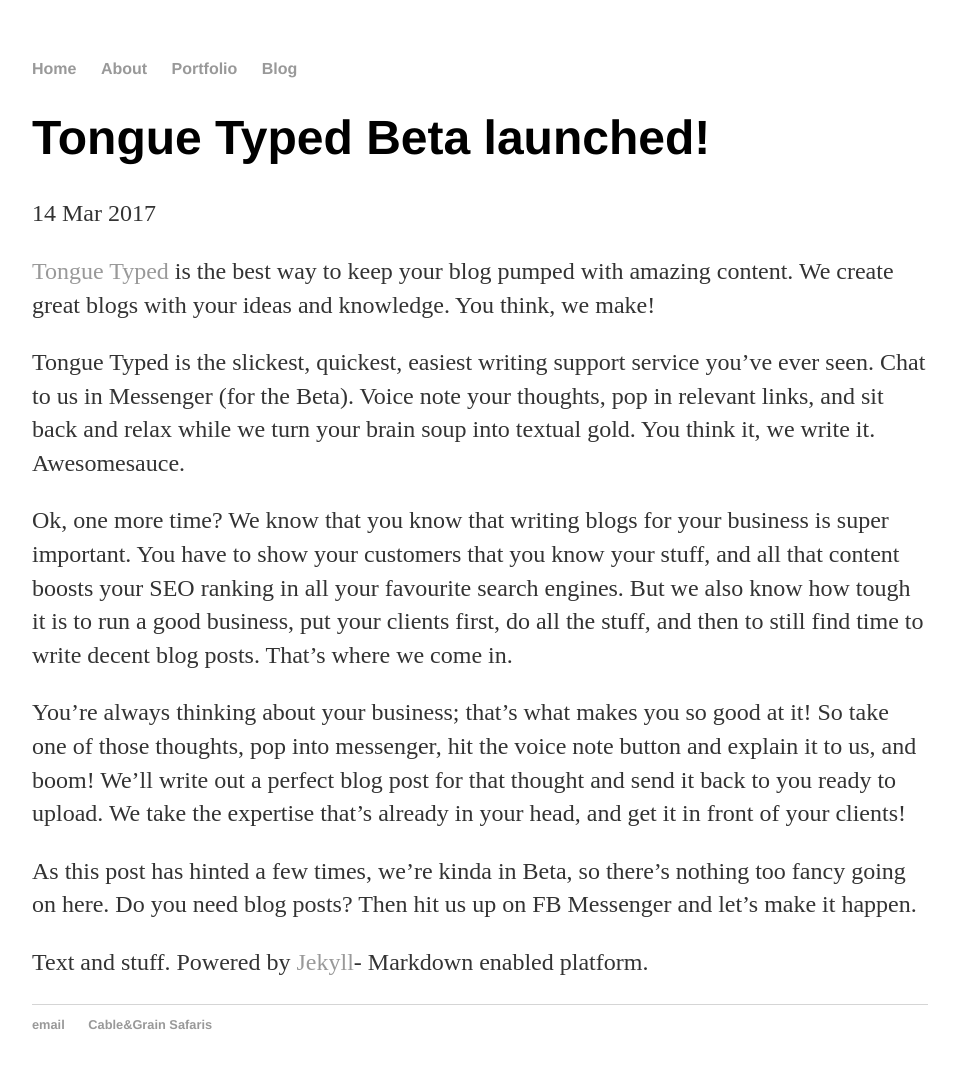
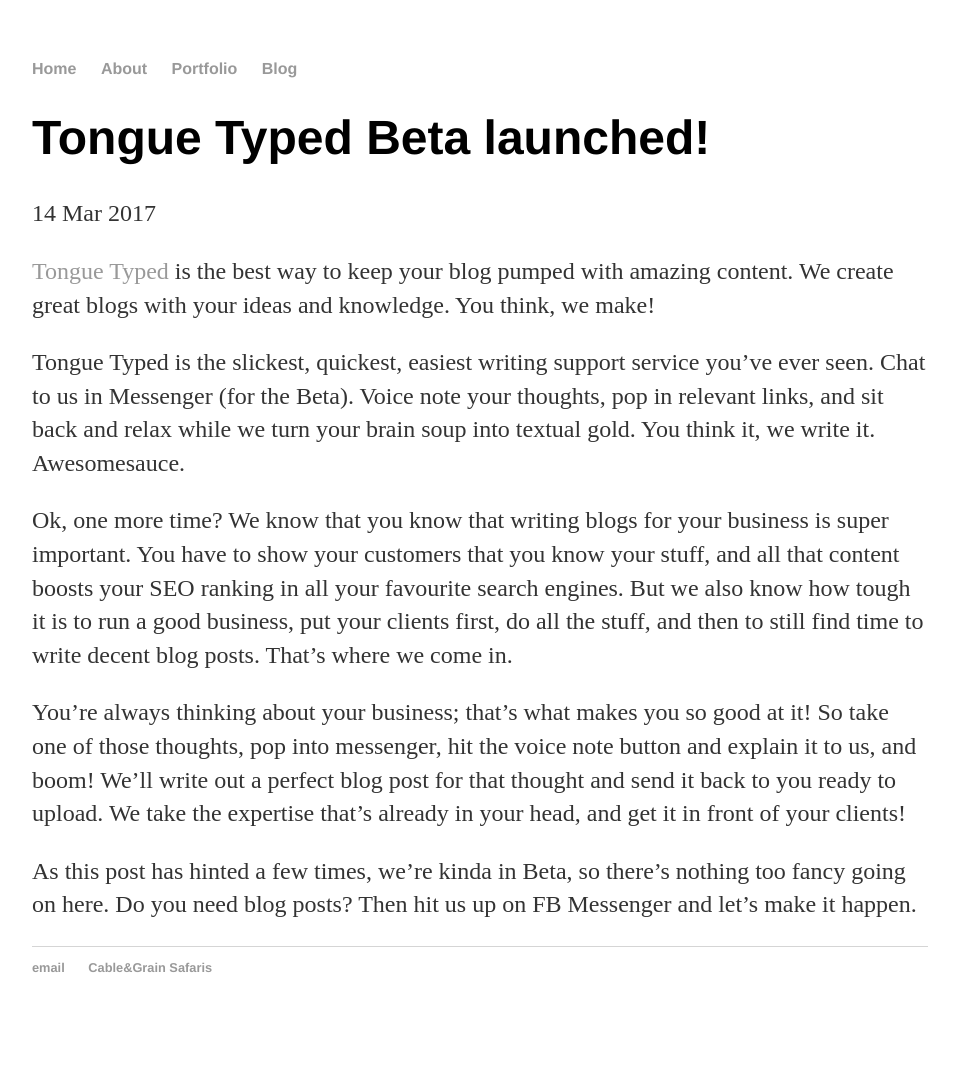
Before and after one commit to erikbrits/erikbrits.github.io, a Jekyll site: the page built from _posts/2017-03-14-Tongue-Typed-Beta.md, in a window 1280 px wide. Shown: the whole page, without its empty margins (160-1117 px from the left). Built offline with Jekyll 4.4.1, drawn with Linux system fonts in a browser that asks for light colours; after the commit the page ends 1035 px from its top, so only the background shows below that; some of the changed lines change nothing that is shown.

Commit message:
Update 2017-03-14-Tongue-Typed-Beta.md
updated url to launchrock

```diff
--- a/_posts/2017-03-14-Tongue-Typed-Beta.md
+++ b/_posts/2017-03-14-Tongue-Typed-Beta.md
@@ -4,7 +4,7 @@
 date: 2017-03-14
 ---
 
-[Tongue Typed](http://grnpt.co/tonguetbeta1) is the best way to keep your blog pumped with amazing content. We create great blogs with your ideas and knowledge. You think, we make!
+[Tongue Typed](http://tonguetyped.launchrock.com) is the best way to keep your blog pumped with amazing content. We create great blogs with your ideas and knowledge. You think, we make!
 
 Tongue Typed is the slickest, quickest, easiest writing support service you've ever seen. Chat to us in Messenger (for the Beta). Voice note your thoughts, pop in relevant links, and sit back and relax while we turn your brain soup into textual gold. You think it, we write it. Awesomesauce.
 
@@ -13,5 +13,3 @@
 You're always thinking about your business; that's what makes you so good at it! So take one of those thoughts, pop into messenger, hit the voice note button and explain it to us, and boom! We'll write out a perfect blog post for that thought and send it back to you ready to upload. We take the expertise that's already in your head, and get it in front of your clients!
 
 As this post has hinted a few times, we're kinda in Beta, so there's nothing too fancy going on here. Do you need blog posts? Then hit us up on FB Messenger and let's make it happen.
-
-Text and stuff. Powered by [Jekyll](http://jekyllrb.com)- Markdown enabled platform.
```
